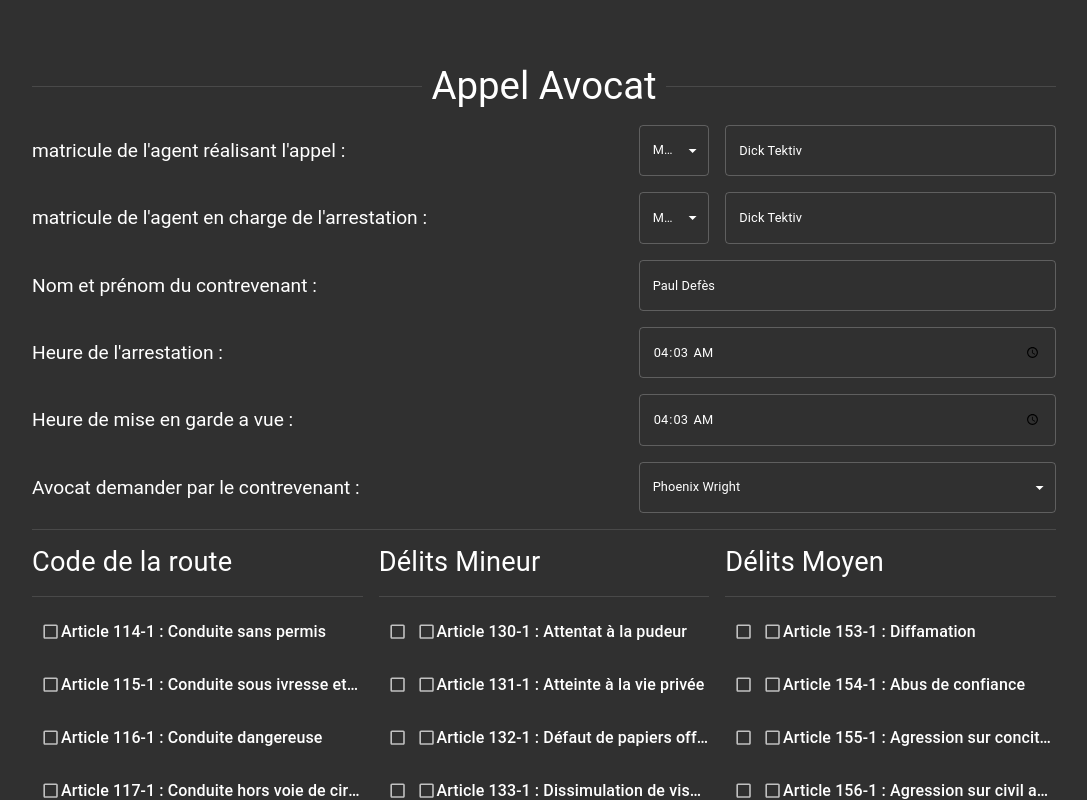
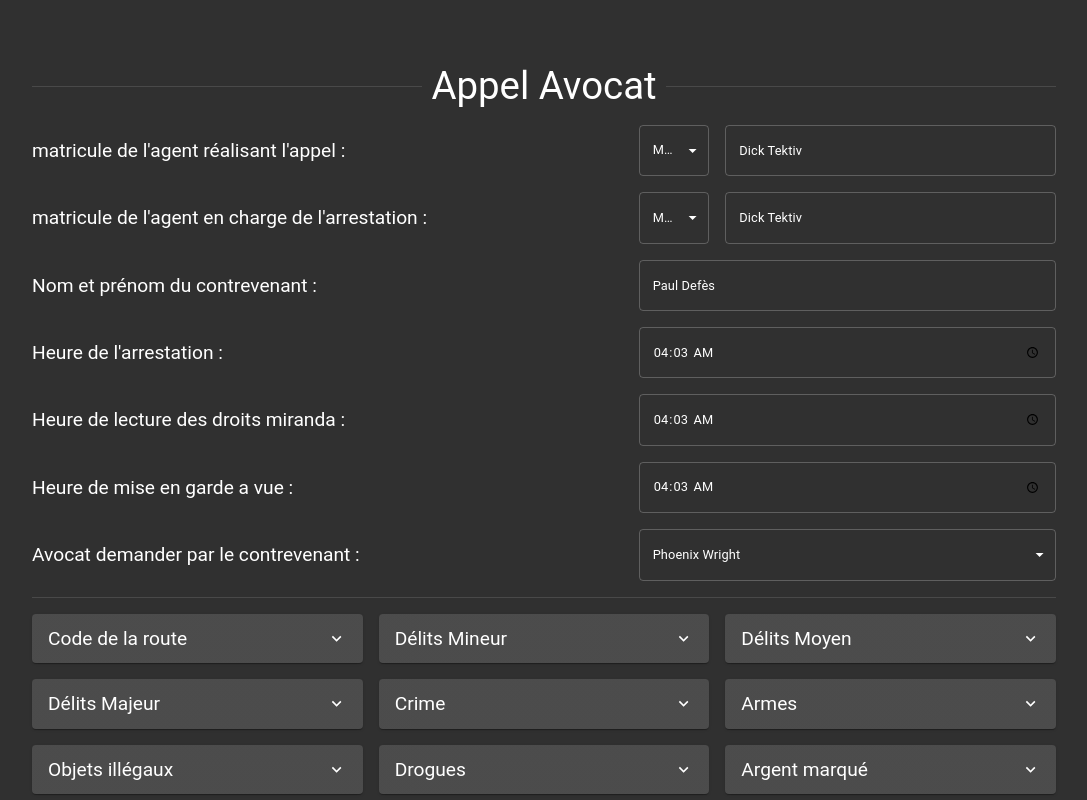
Before and after one commit to AyOne/BlueLineJustice, a React (Create React App) app: page / in a window 1280 px wide. Shown: the whole page, without its empty margins (96-1183 px from the left). Built offline with nearby package versions, Linux system fonts and the light colour scheme; the HTML template or start-up script is replaced by a standard one.

Commit message:
accordions menus and stuffs

```diff
--- a/package.json
+++ b/package.json
@@ -5,6 +5,7 @@
   "dependencies": {
     "@emotion/react": "^11.11.0",
     "@emotion/styled": "^11.11.0",
+    "@mui/icons-material": "^5.11.16",
     "@mui/material": "^5.13.3",
     "@testing-library/jest-dom": "^5.16.5",
     "@testing-library/react": "^13.4.0",
--- a/src/pages/LawyerCall/LawyerCall.js
+++ b/src/pages/LawyerCall/LawyerCall.js
@@ -1,4 +1,4 @@
-import { Box, Typography, Grid, Divider, TextField, Select, MenuItem } from '@mui/material';
+import { Box, Typography, Grid, Divider, TextField, Select, MenuItem, Button, Dialog, DialogTitle, DialogContent, Paper } from '@mui/material';
 import offensesJSON from "../../assets/offenses.json";
 import Category from "./components/Category.js";
 import { useState } from "react";
@@ -12,12 +12,26 @@ export default function LawerCall(props) {
 		"_",
 	]
 
+	const city = [
+		"Los Santos",
+		"Sandy Shores",
+		"Paleto",
+		"Roxwood Country",
+	]
+
+
+
+	const [formValues, setFormValues] = useState({})
+
+
 
 	const [currentTime, setCurrentTime] = useState(new Date().toLocaleTimeString("fr-FR").slice(0, -3))
-	console.log(currentTime)
+	const [recapOpen, setRecapOpen] = useState(false)
+	//console.log(currentTime)
 
 	const formJSON = [
 		{
+			enable:true,
 			name:"CallMatricule",
 			types:[
 				{
@@ -44,6 +58,7 @@ export default function LawerCall(props) {
 			]
 		},
 		{
+			enable:true,
 			name: "ArrestMatricule",
 			types:[
 				{
@@ -70,6 +85,7 @@ export default function LawerCall(props) {
 			]
 		},
 		{
+			enable:true,
 			name: "offenderName",
 			types:[
 				{
@@ -88,6 +104,7 @@ export default function LawerCall(props) {
 			]
 		},
 		{
+			enable:true,
 			name: "ArrestTime",
 			types:[
 				{
@@ -106,6 +123,26 @@ export default function LawerCall(props) {
 			]
 		},
 		{
+			enable:true,
+			name: "MirandaTime",
+			types:[
+				{
+					type:"text",
+					label:"Heure de lecture des droits miranda : ",
+					require:true,
+					size:7
+				},
+				{
+					type:"timeField",
+					label:"Time",
+					defaultValue:currentTime,
+					required:true,
+					size:5,
+				}
+			]
+		},
+		{
+			enable:true,
 			name: "DetentionTime",
 			types:[
 				{
@@ -124,6 +161,7 @@ export default function LawerCall(props) {
 			]
 		},
 		{
+			enable:true,
 			name: "Lawyer",
 			types:[
 				{
@@ -156,6 +194,75 @@ export default function LawerCall(props) {
 			maxWidth:"80%",
 			margin:"5% auto 5% auto"
 		}}>
+
+
+
+
+			<Dialog open={recapOpen} onClose={() => setRecapOpen(false)} PaperProps={{style:{maxWidth:"calc(70% - 64px)", backgroundColor:'#FF000000', boxShadow: 'none', backgroundImage:'none'}}}>
+				<Grid container spacing={5}>
+					<Grid item xs={6}>
+						<Paper>
+							<Divider role="presentation">
+								<DialogTitle>Recapitulatif #1</DialogTitle>
+							</Divider>
+							<DialogContent>
+								<Typography variant="h6">Iamque lituis cladium concrepantibus internarum non celate ut antea turbidum saeviebat ingenium a veri consideratione detortum et nullo inpositorum vel conpositorum fidem sollemniter inquirente nec discernente a societate noxiorum insontes velut exturbatum e iudiciis fas omne discessit, et causarum legitima silente defensione carnifex rapinarum sequester et obductio capitum et bonorum ubique multatio versabatur per orientales provincias, quas recensere puto nunc oportunum absque Mesopotamia digesta, cum bella Parthica dicerentur, et Aegypto, quam necessario aliud reieci ad tempus.</Typography>
+							</DialogContent>
+						</Paper>
+					</Grid>
+					<Grid item xs={6}>
+						<Paper>
+							<Divider role="presentation">
+								<DialogTitle>Recapitulatif #1</DialogTitle>
+							</Divider>
+							<DialogContent>
+								<Typography variant="h6">Iamque lituis cladium concrepantibus internarum non celate ut antea turbidum saeviebat ingenium a veri consideratione detortum et nullo inpositorum vel conpositorum fidem sollemniter inquirente nec discernente a societate noxiorum insontes velut exturbatum e iudiciis fas omne discessit, et causarum legitima silente defensione carnifex rapinarum sequester et obductio capitum et bonorum ubique multatio versabatur per orientales provincias, quas recensere puto nunc oportunum absque Mesopotamia digesta, cum bella Parthica dicerentur, et Aegypto, quam necessario aliud reieci ad tempus.</Typography>
+							</DialogContent>
+						</Paper>
+					</Grid>
+					<Grid item xs={6}>
+						<Paper>
+							<Divider role="presentation">
+								<DialogTitle>Recapitulatif #1</DialogTitle>
+							</Divider>
+							<DialogContent>
+								<Typography variant="h6">Iamque lituis cladium concrepantibus internarum non celate ut antea turbidum saeviebat ingenium a veri consideratione detortum et nullo inpositorum vel conpositorum fidem sollemniter inquirente nec discernente a societate noxiorum insontes velut exturbatum e iudiciis fas omne discessit, et causarum legitima silente defensione carnifex rapinarum sequester et obductio capitum et bonorum ubique multatio versabatur per orientales provincias, quas recensere puto nunc oportunum absque Mesopotamia digesta, cum bella Parthica dicerentur, et Aegypto, quam necessario aliud reieci ad tempus.</Typography>
+							</DialogContent>
+						</Paper>
+					</Grid>
+					<Grid item xs={6}>
+						<Paper>
+							<Divider role="presentation">
+								<DialogTitle>Recapitulatif #1</DialogTitle>
+							</Divider>
+							<DialogContent>
+								<Typography variant="h6">Iamque lituis cladium concrepantibus internarum non celate ut antea turbidum saeviebat ingenium a veri consideratione detortum et nullo inpositorum vel conpositorum fidem sollemniter inquirente nec discernente a societate noxiorum insontes velut exturbatum e iudiciis fas omne discessit, et causarum legitima silente defensione carnifex rapinarum sequester et obductio capitum et bonorum ubique multatio versabatur per orientales provincias, quas recensere puto nunc oportunum absque Mesopotamia digesta, cum bella Parthica dicerentur, et Aegypto, quam necessario aliud reieci ad tempus.</Typography>
+							</DialogContent>
+						</Paper>
+					</Grid>
+				</Grid>
+			</Dialog>
+
+
+
+
+
+
+
+
+
+
+
+
+
+
+
+
+
+
+
+
+
 			<Grid container spacing={2} alignItems="center">
 				<Grid item xs={12}>
 					<Divider role="presentation">
@@ -224,6 +331,13 @@ export default function LawerCall(props) {
 					}
 					</Grid>
 				</Grid>
+				<Grid item xs={12}>
+					<Divider />
+				</Grid>
+				<Grid item xs={12}>
+					<Button variant="text" color="primary" onClick={() => setRecapOpen(true)}>Envoyer</Button>
+				</Grid>
+
 			</Grid>
 		</Box>
 	)
--- a/src/pages/LawyerCall/components/Category.js
+++ b/src/pages/LawyerCall/components/Category.js
@@ -1,11 +1,35 @@
 
-import { Grid, Typography, Divider }	from "@mui/material";
+import { Grid, Typography, Divider, Accordion, AccordionSummary, AccordionDetails }	from "@mui/material";
 import Checker from "./Checker.js";
 
+import ExpandMoreIcon from '@mui/icons-material/ExpandMore';
 
 export default function Category({category}) {
 
 	//console.log(category)
+
+
+	return (
+		<Accordion>
+			<AccordionSummary expandIcon={<ExpandMoreIcon />}>
+				<Typography variant="h5">{category.name}</Typography>
+			</AccordionSummary>
+			<AccordionDetails>
+				{
+					category.laws.map((law, index) => {/*console.log(law);*/return (
+						<Grid item xs={12} key={index}>
+							<Checker law={law} offense={category.offense} />
+						</Grid>
+					)})
+				}
+			</AccordionDetails>
+		</Accordion>
+	)
+
+
+
+
+
 
 	return (
 		<Grid container spacing={2}>
@@ -21,7 +45,6 @@ export default function Category({category}) {
 				</Grid>
 			)})}
 		</Grid>
-
 	)
 
 }
```
